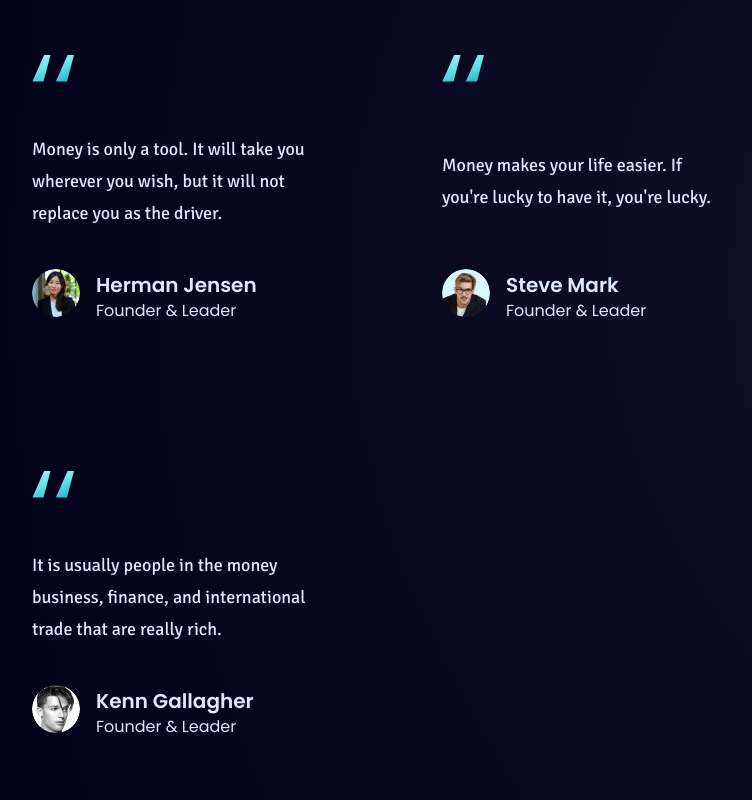
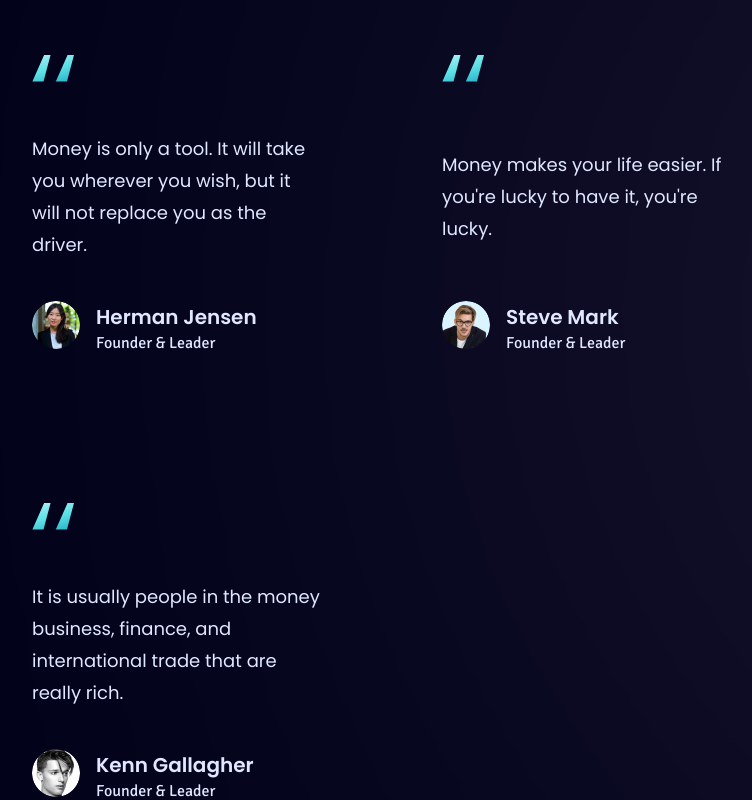
Before and after one commit to sidx04/Bank-App, a React (Vite) app: page / in a window 1280 px wide. Shown: the part 3180-3980 px from the top of the page, without its empty margins (72-824 px from the left). Built offline with nearby package versions, Linux system fonts and the light colour scheme; a web font is replaced by a local one.

Commit message:
Minor fixes

```diff
--- a/src/components/FeedbackCard.jsx
+++ b/src/components/FeedbackCard.jsx
@@ -7,12 +7,14 @@ const FeedbackCard = ({content,name,title,img}) => {
     <div className="flex justify-between flex-col px-10 py-12 rounded-lg max-w-[370px]
     md:mr-10 sm:mr-5 mr-0 my-5 feedback-card">
       <img src={quotes} alt="quotes" className="w-[42px] h-[50px] object-contain"></img>
-      <p className="font-signika font-normal  text-[18px] leading-[32px] text-indigo-100 my-10">{content}</p>
+      <p className="font-poppins font-normal  text-[18px] leading-[32px] text-indigo-100 my-10">{content}</p>
+
+
       <div className="flex flex-row">
         <img src={img} alt={name} className="w-[48px] h-[48px] rounded-full"></img>
         <div className="flex flex-col ml-4 ">
           <h4 className='font-poppins font-semibold text-[20px] leading-[32px] text-indigo-100 '>{name}</h4>
-          <p className="font-poppins font-normal mt-[-2px] text-[16px] leading-[24px] text-indigo-100">{title}</p>
+          <p className="font-signika font-normal mt-[-2px] text-[16px] leading-[24px] text-indigo-100">{title}</p>
         </div>
       </div>
     </div>
```
